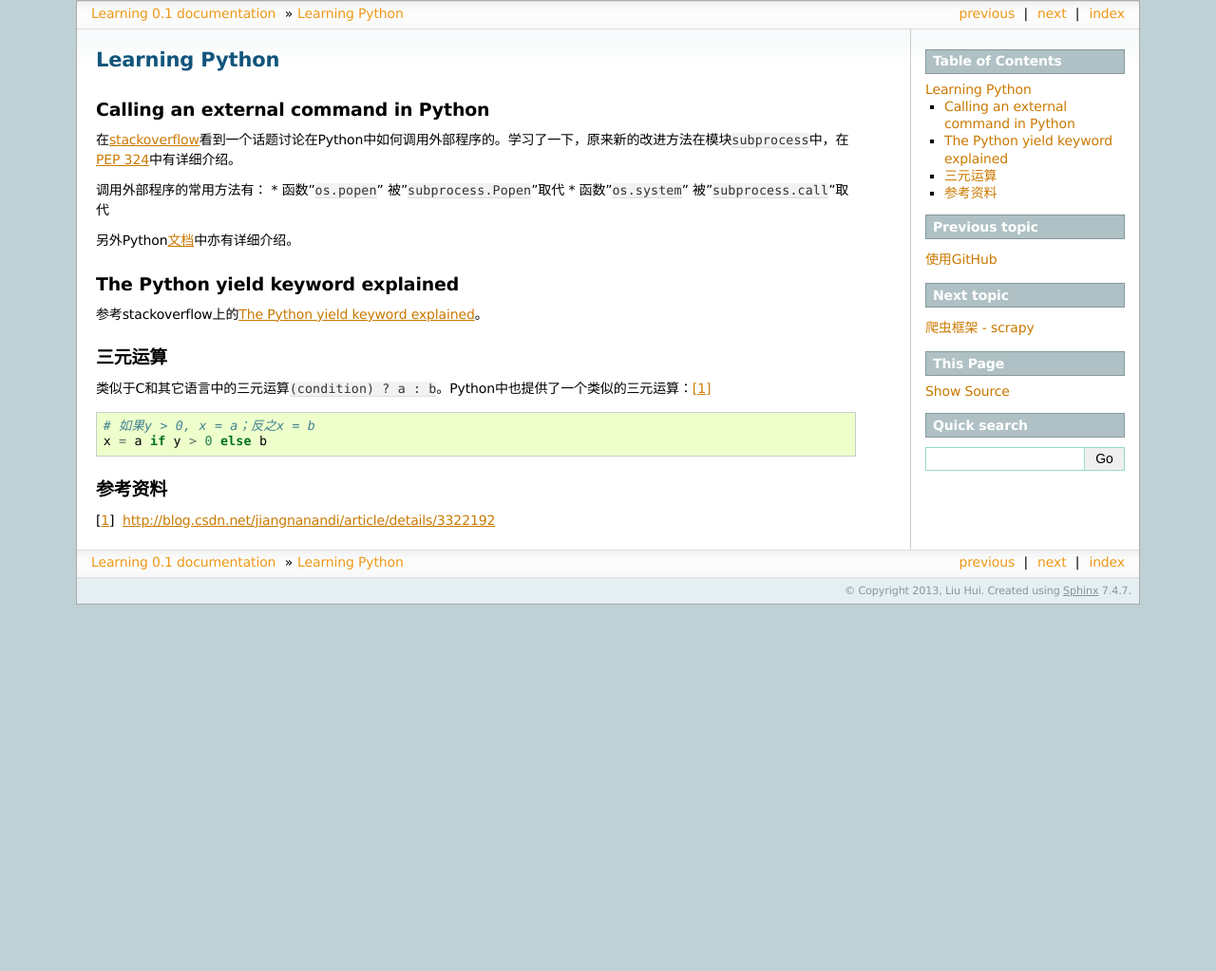
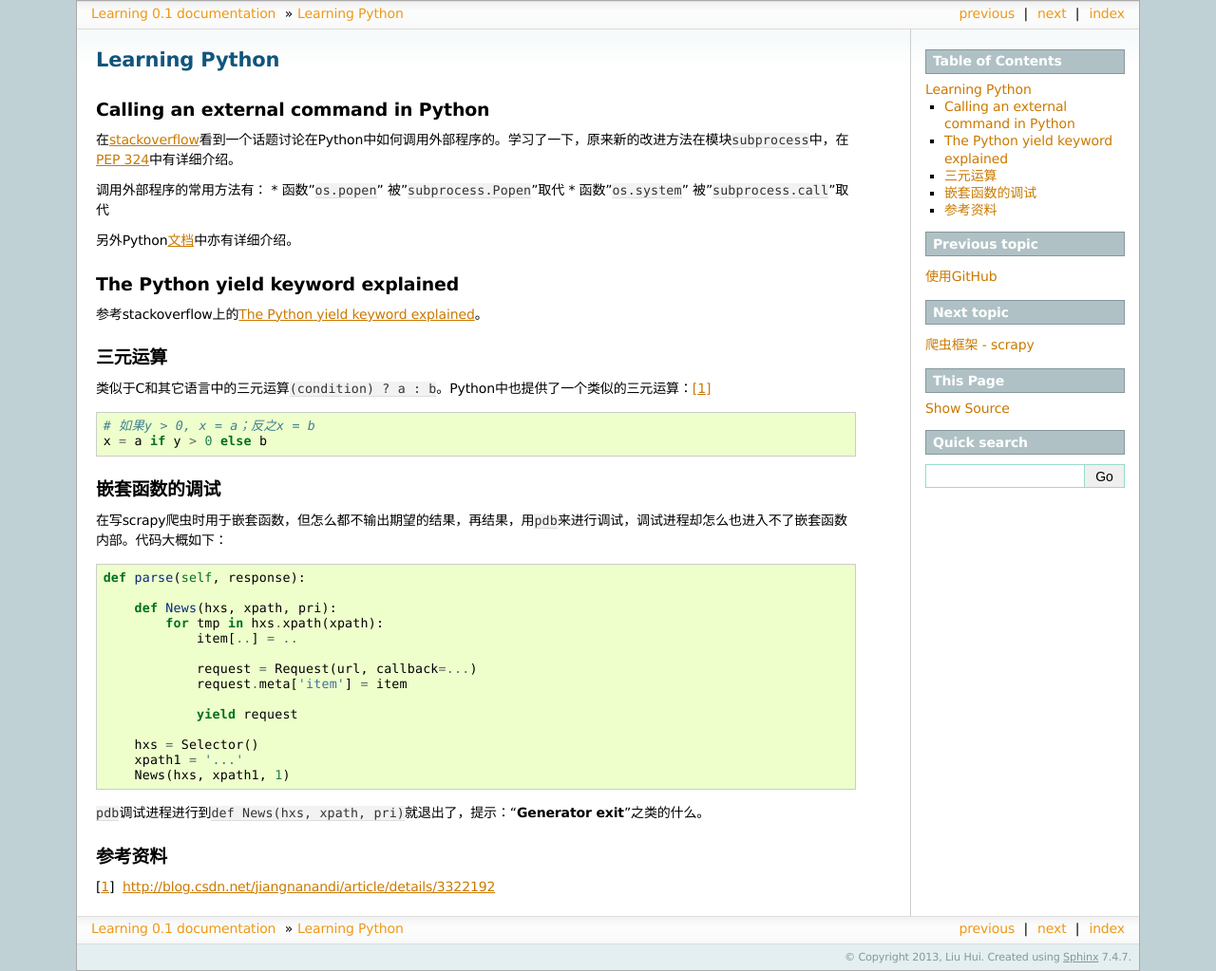
Before and after one commit to huiliu/learning.docs.hui, a Sphinx documentation site: the page built from source/python.rst, in a window 1280 px wide. Shown: the whole page at 95% size. Built offline with Sphinx 7.4.7, drawn with Linux system fonts in a browser that asks for light colours; formulas are drawn with MathJax 3; before the commit the page ends 900 px from its top, so only the background shows below that.

Commit message:
UPDATE python.rst
记录一个关于嵌套函数调度时的问题

```diff
--- a/source/python.rst
+++ b/source/python.rst
@@ -32,6 +32,29 @@ The Python yield keyword explained
     x = a if y > 0 else b
 
 
+嵌套函数的调试
+================
+在写scrapy爬虫时用于嵌套函数，但怎么都不输出期望的结果，再结果，用\ ``pdb``\ 来\
+进行调试，调试进程却怎么也进入不了嵌套函数内部。代码大概如下：\ ::
+
+    def parse(self, response):
+
+        def News(hxs, xpath, pri):
+            for tmp in hxs.xpath(xpath):
+                item[..] = ..
+
+                request = Request(url, callback=...)
+                request.meta['item'] = item
+
+                yield request
+
+        hxs = Selector()
+        xpath1 = '...'
+        News(hxs, xpath1, 1)
+
+``pdb``\ 调试进程进行到\ ``def News(hxs, xpath, pri)``\ 就退出了，提示：“\
+**Generator exit**\ ”之类的什么。
+
 参考资料
 ==========
 .. [#]  http://blog.csdn.net/jiangnanandi/article/details/3322192
```
